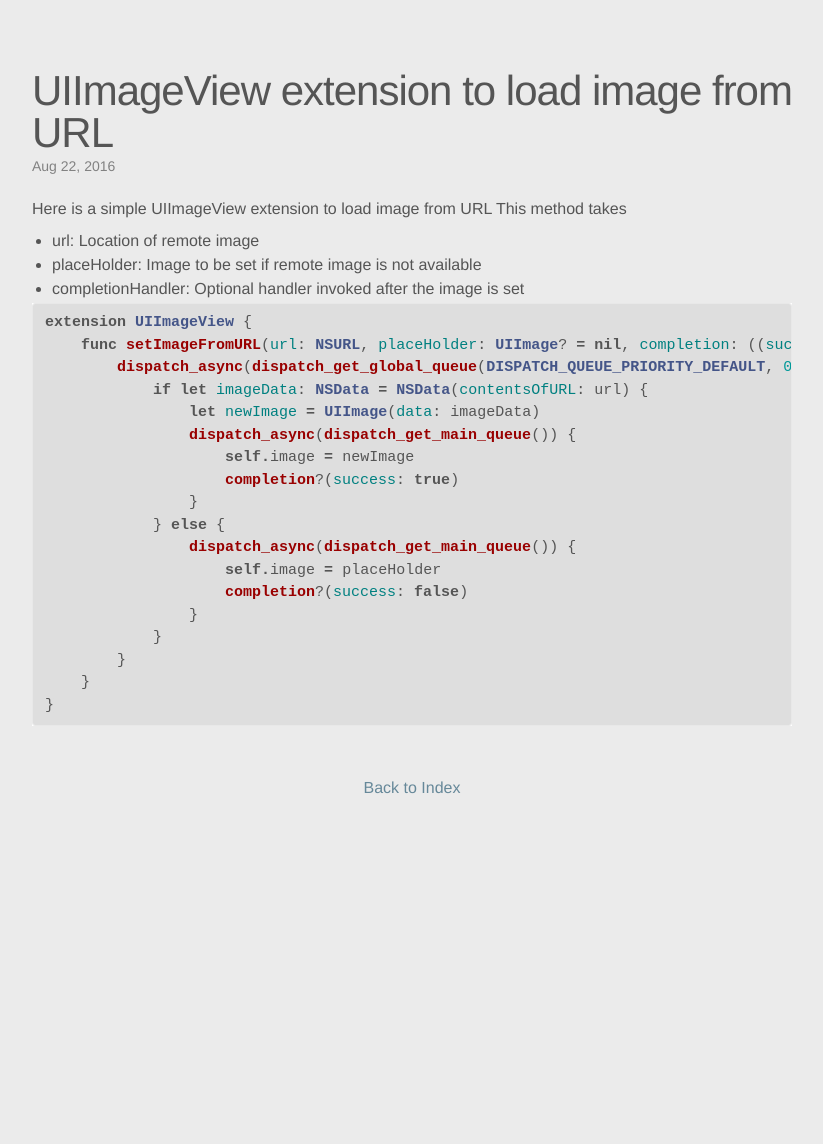
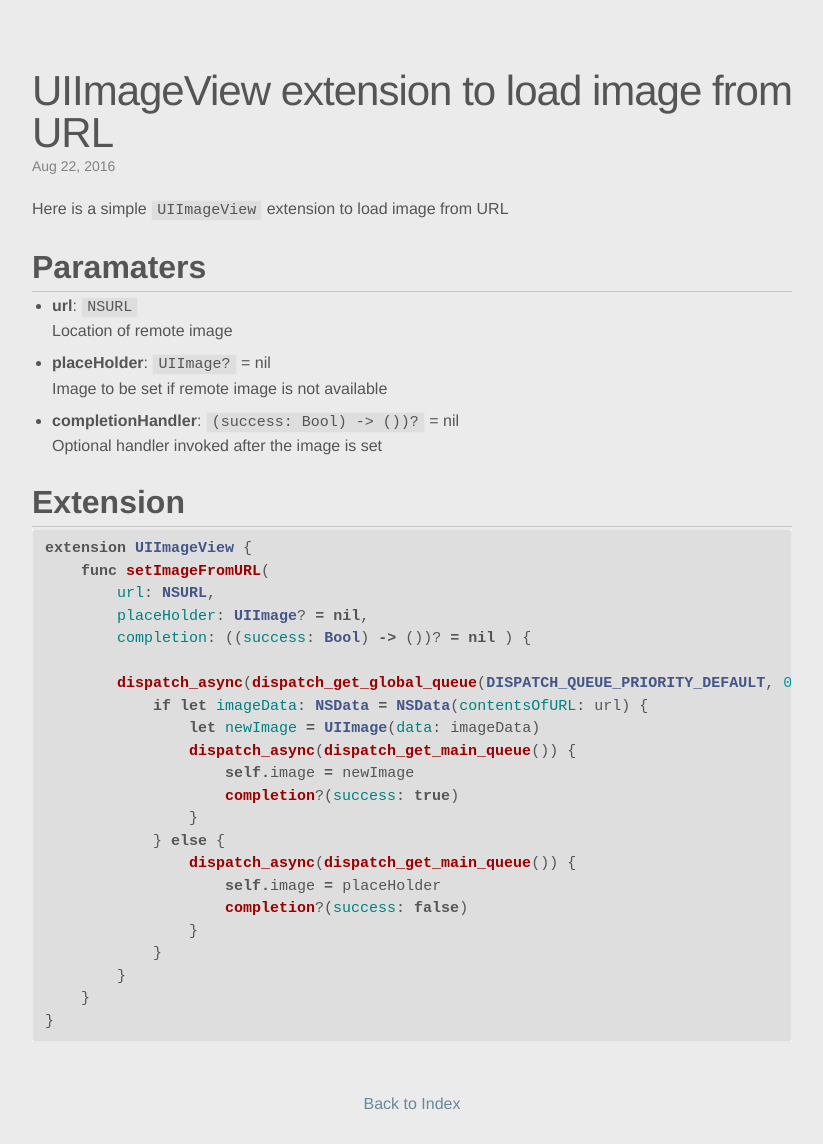
Before and after one commit to naweel1496/Naweel-Anwer-Developer-Portfolio, a Jekyll site: the page built from _posts/2016-08-22-uiimageview-image-from-url.md, in a window 1280 px wide. Shown: the whole page, without its empty margins (228-1051 px from the left). Built offline with Jekyll 4.4.1, drawn with Linux system fonts in a browser that asks for light colours; before the commit the page ends 900 px from its top, so only the background shows below that.

Commit message:
Added image form url post

```diff
--- a/_posts/2016-08-22-uiimageview-image-from-url.md
+++ b/_posts/2016-08-22-uiimageview-image-from-url.md
@@ -4,16 +4,24 @@ title: UIImageView extension to load image from URL
 category: Swift
 ---
 
-Here is a simple UIImageView extension to load image from URL
-This method takes
-- url: Location of remote image
-- placeHolder: Image to be set if remote image is not available
-- completionHandler: Optional handler invoked after the image is set
+Here is a simple `UIImageView` extension to load image from URL
 
+## Paramaters
+
+- **url**: `NSURL` <br>Location of remote image
+
+- **placeHolder**: `UIImage?` = nil <br>Image to be set if remote image is not available
+
+- **completionHandler**: `(success: Bool) -> ())?` = nil <br>Optional handler invoked after the image is set
+
+## Extension
 {% highlight swift %}
+extension UIImageView {
+    func setImageFromURL(
+        url: NSURL,
+        placeHolder: UIImage? = nil,
+        completion: ((success: Bool) -> ())? = nil ) {
 
-extension UIImageView {
-    func setImageFromURL(url: NSURL, placeHolder: UIImage? = nil, completion: ((success: Bool) -> ())? = nil ) {
         dispatch_async(dispatch_get_global_queue(DISPATCH_QUEUE_PRIORITY_DEFAULT, 0)) {
             if let imageData: NSData = NSData(contentsOfURL: url) {
                 let newImage = UIImage(data: imageData)
```
